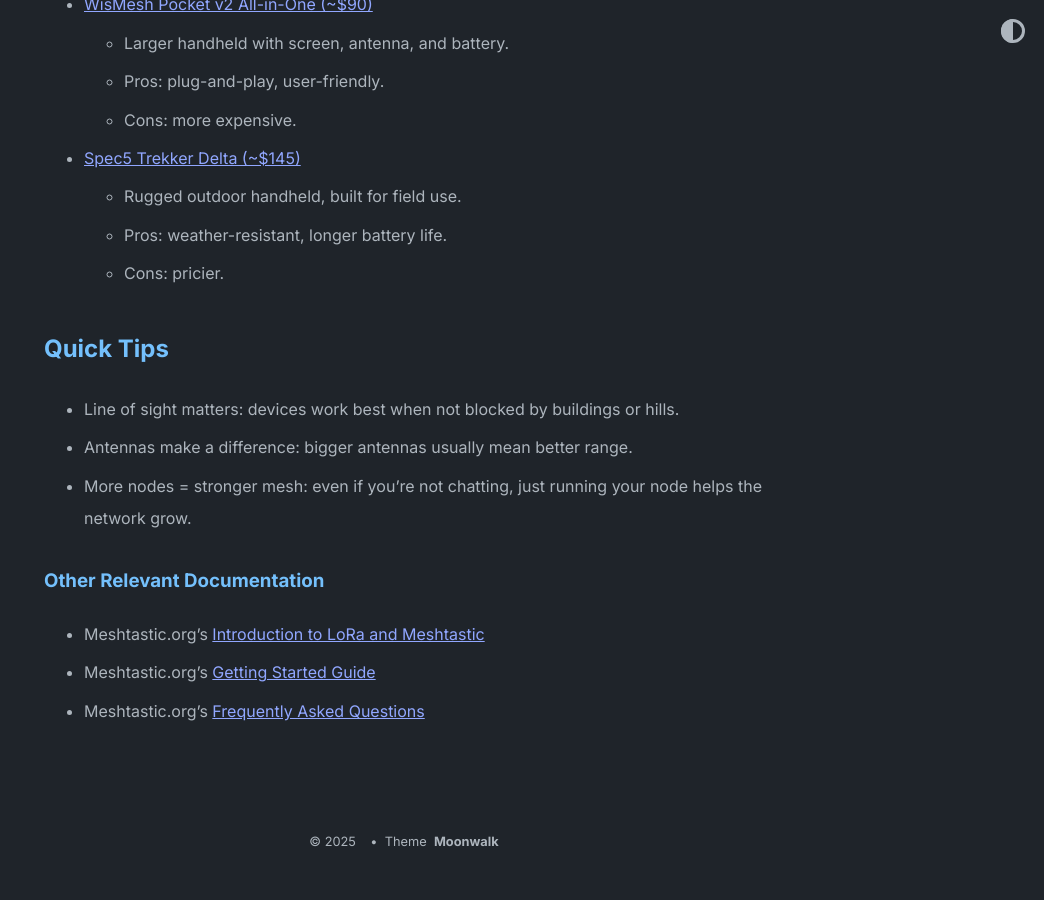
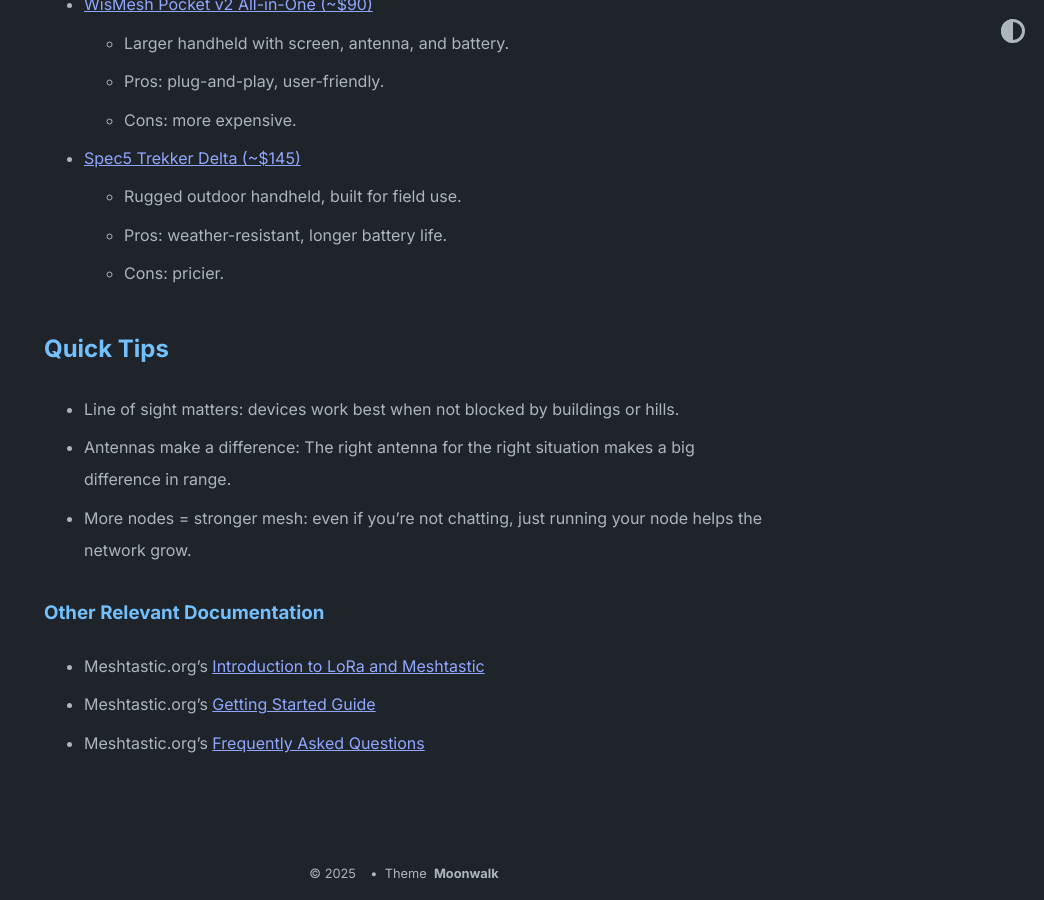
Before and after one commit to maplemesh/maplemesh.org, a Jekyll site: the page built from GetStarted.md, in a window 1280 px wide and 900 px high, scrolled down 3229 px. Shown: the whole window, without its empty margins (236-1280 px from the left). Built offline with Jekyll 4.4.1, drawn with Linux system fonts in a browser that asks for light colours; our own code applies the rules of GitHub Pages for plain Markdown files; before the commit the page ends 4097 px from its top, so only the background shows below that.

Commit message:
Update GetStarted.md

```diff
--- a/GetStarted.md
+++ b/GetStarted.md
@@ -75,7 +75,7 @@ Here are common options you can buy online. Prices vary by seller, but this orde
 
 ## Quick Tips
 * Line of sight matters: devices work best when not blocked by buildings or hills.
-* Antennas make a difference: bigger antennas usually mean better range.
+* Antennas make a difference: The right antenna for the right situation makes a big difference in range.
 * More nodes = stronger mesh: even if you’re not chatting, just running your node helps the network grow.
 
 ### Other Relevant Documentation
```
